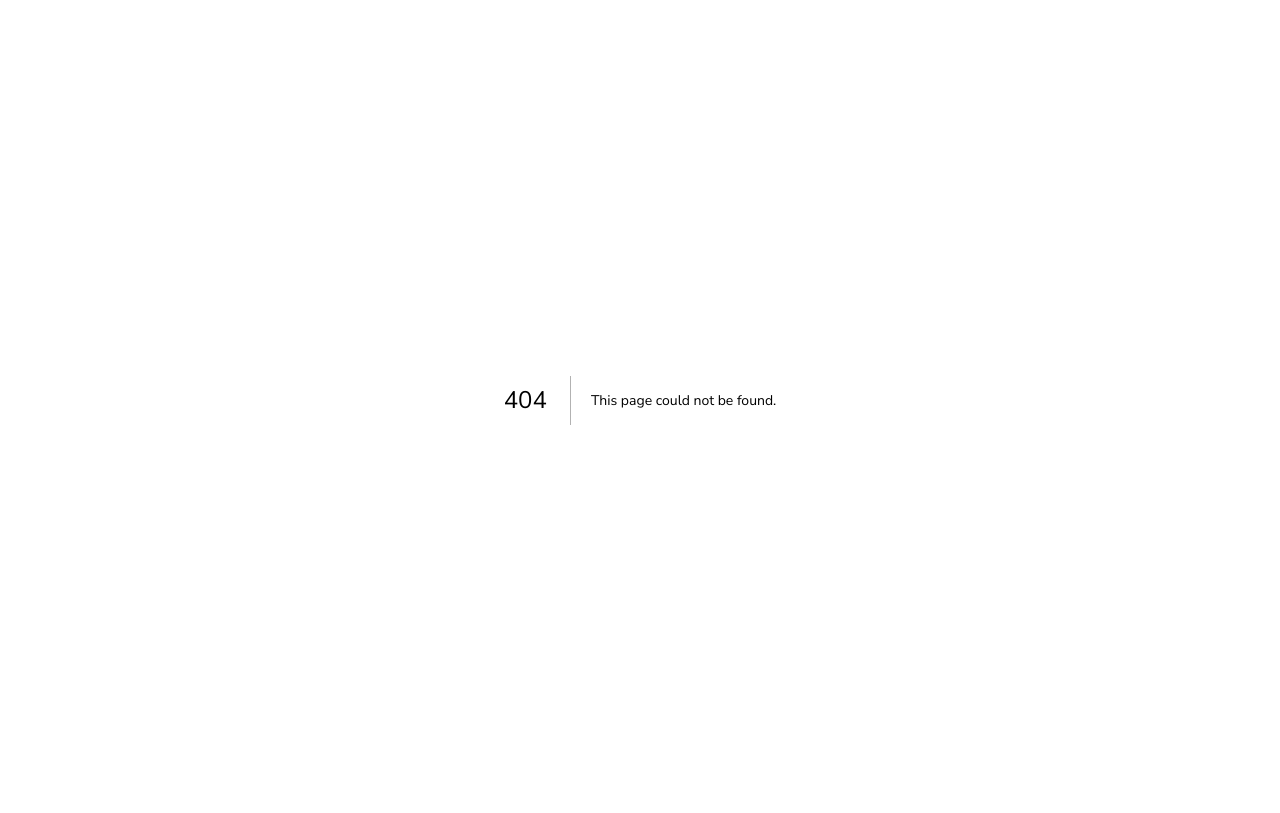
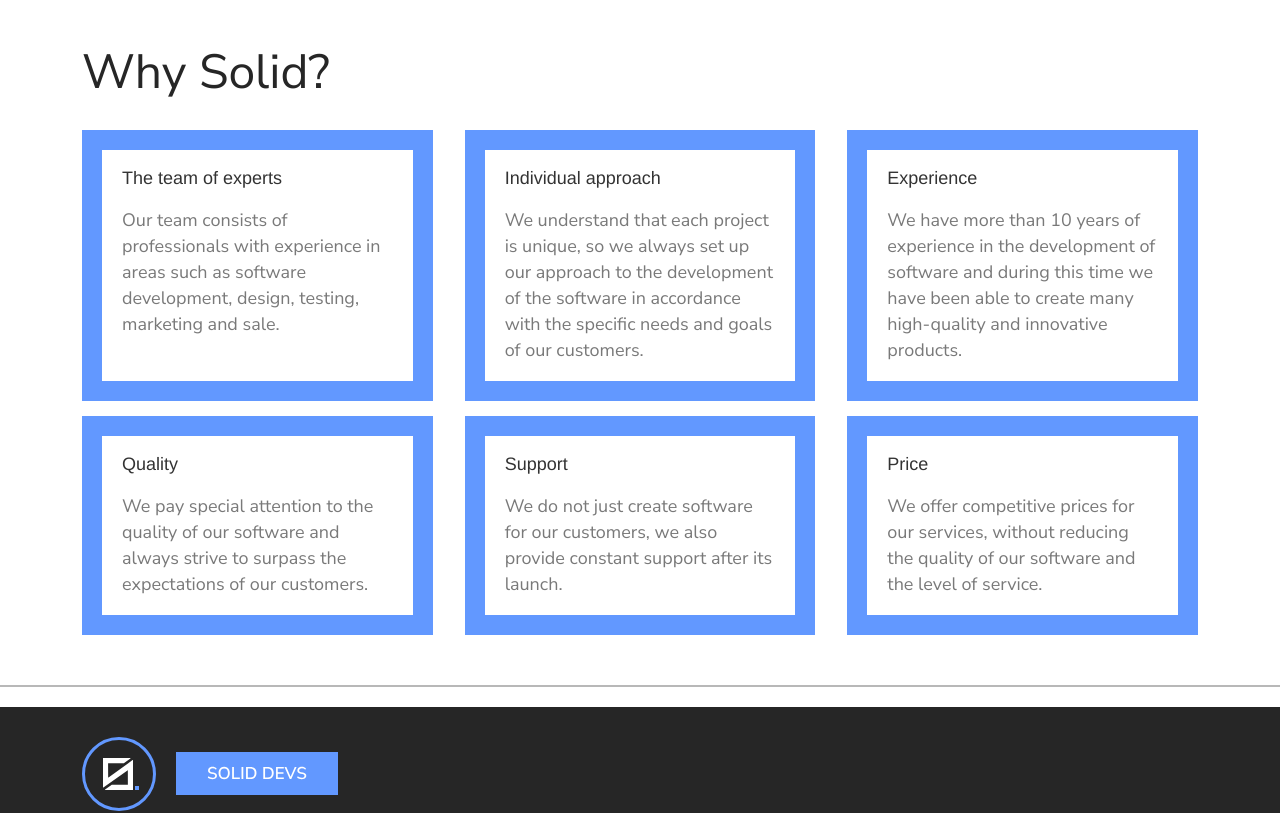
Before and after one commit to SolidDevs/solid-devs, a Next.js app: page /AboutUsPage in a window 1280 px wide. Before the commit this address had no page. Shown: the top 813 px of the page. Built offline with nearby package versions, Linux system fonts and the light colour scheme.

Commit message:
addedPage2

```diff
--- /dev/null
+++ b/pages/AboutUsPage.jsx
@@ -0,0 +1,5 @@
+import AboutUsPage from "@/pages/AboutUsPage";
+
+export default function WebService() {
+  return <AboutUsPage />;
+}
```
